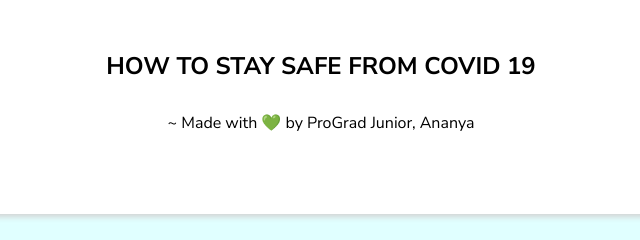
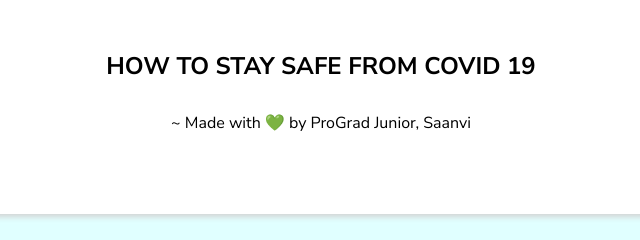
Before and after one commit to saanvich/covidawareness, a plain HTML site: page index.html in a window 1280 px wide. Shown: the top 240 px of the page, 319-959 px from the left. Drawn offline with Linux system fonts and the light colour scheme.

Commit message:
Update index.html

```diff
--- a/index.html
+++ b/index.html
@@ -11,7 +11,7 @@
 <body>
     <header>
         <h2>HOW TO STAY SAFE FROM COVID 19</h2>
-        <p> ~ Made with 💚 by ProGrad Junior, Ananya</p>
+        <p> ~ Made with 💚 by ProGrad Junior, Saanvi</p>
     </header>
     <div>
         <!-- Iteration 1 : Create the Section element and add the heading, paragraph & image
```
